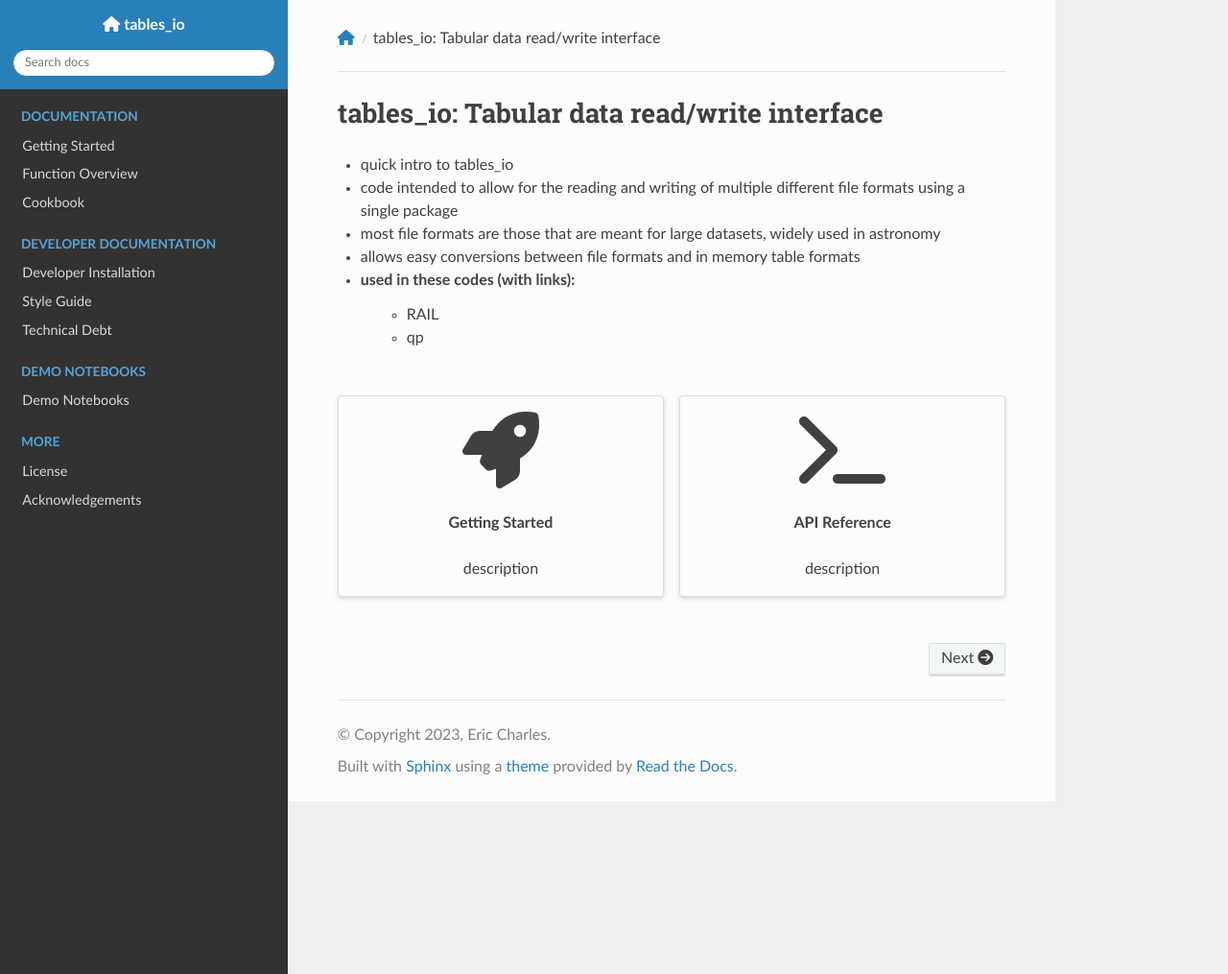
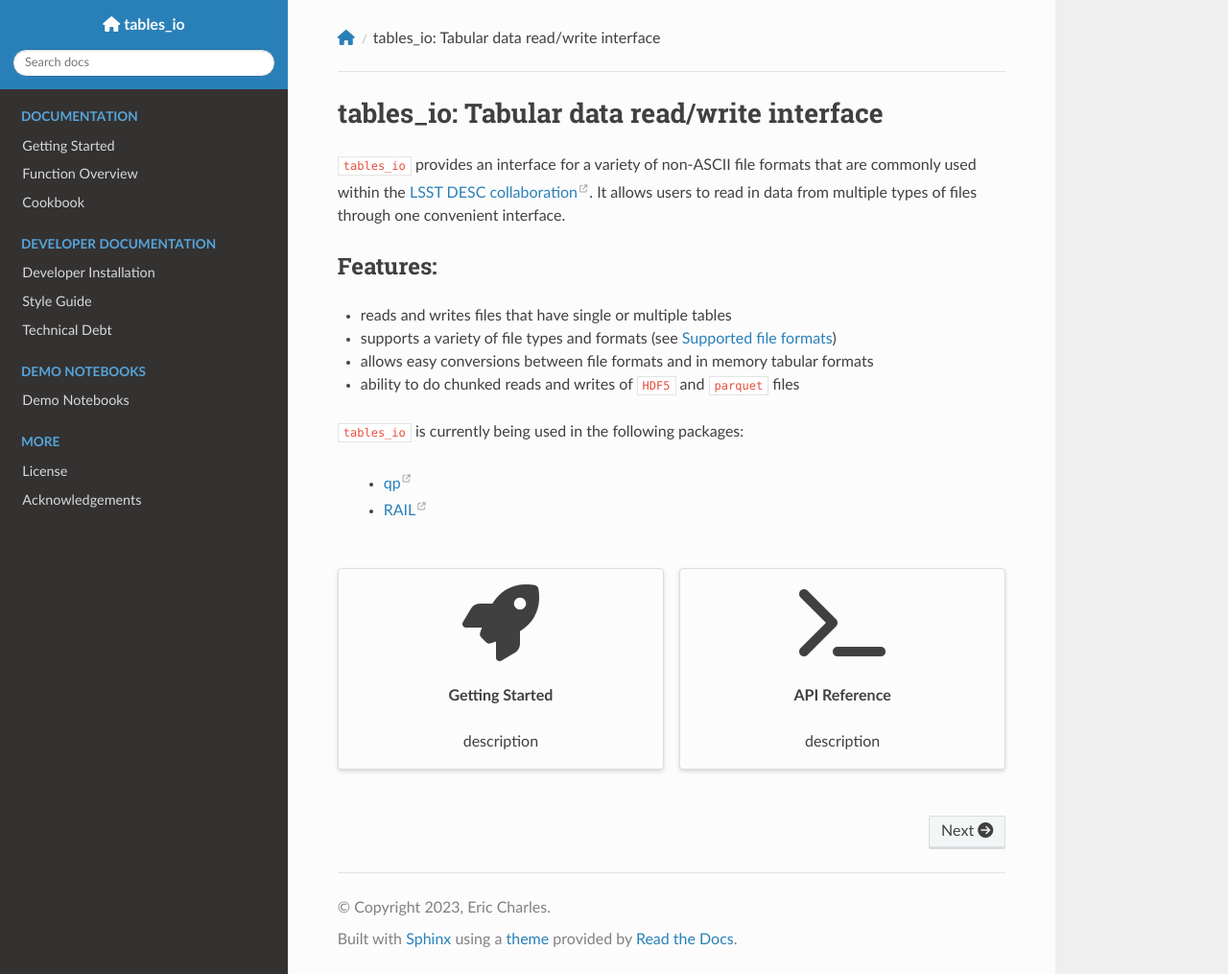
Before and after one commit to LSSTDESC/tables_io, a Sphinx documentation site: the page built from docs/index.rst, in a window 1280 px wide and 1015 px high. Shown: the whole window at 96% size. Built offline with Sphinx 7.4.7 and the Read the Docs theme 3.1.0, drawn with Linux system fonts in a browser that asks for light colours; nearby versions of some CDN libraries; pages that are not in the unit, such as notebooks, are missing from menus; the version number could not be read and is left out.

Commit message:
minor docs changes, added a function called get_table_type

```diff
--- a/docs/conf.py
+++ b/docs/conf.py
@@ -71,3 +71,4 @@ html_theme = "sphinx_rtd_theme"
 html_css_files = [
     "https://cdnjs.cloudflare.com/ajax/libs/font-awesome/6.1.1/css/all.min.css"
 ]
+html_theme_options = {"style_external_links": True}
--- a/docs/index.rst
+++ b/docs/index.rst
@@ -2,14 +2,22 @@
 tables_io: Tabular data read/write interface
 ============================================
 
-* quick intro to tables_io
-* code intended to allow for the reading and writing of multiple different file formats using a single package
-* most file formats are those that are meant for large datasets, widely used in astronomy
-* allows easy conversions between file formats and in memory table formats
 
-* used in these codes (with links):
-    * RAIL
-    * qp
+``tables_io`` provides an interface for a variety of non-ASCII file formats that are commonly used within the `LSST DESC collaboration <https://lsstdesc.org/>`_. It allows users to read in data from multiple types of files through one convenient interface.
+
+Features:
+---------
+
+* reads and writes files that have single or multiple tables
+* supports a variety of file types and formats (see :ref:`supported-file-formats`)
+* allows easy conversions between file formats and in memory tabular formats
+* ability to do chunked reads and writes of ``HDF5`` and ``parquet`` files
+
+
+``tables_io`` is currently being used in the following packages:
+
+    * `qp <https://github.com/LSSTDESC/qp>`_
+    * `RAIL <https://github.com/LSSTDESC/rail>`_
 
 .. _cards-clickable:
 
--- a/src/tables_io/__init__.py
+++ b/src/tables_io/__init__.py
@@ -1,4 +1,4 @@
-"""tables_io is a library of functions for input, output and conversion of tabular data formats"""
+"""tables_io is a library of functions for input, output and conversion of tabular data formats. Functions imported here are documented in their respective modules."""
 
 try:
     from ._version import version
```
Also changed, not shown: docs/devstyle.md (+1 -1 lines), docs/devtechdebt.md (+11 -11 lines), docs/functionoverview.md (+38 -38 lines), docs/quickstart.md (+5 -3 lines), 1 other file.
